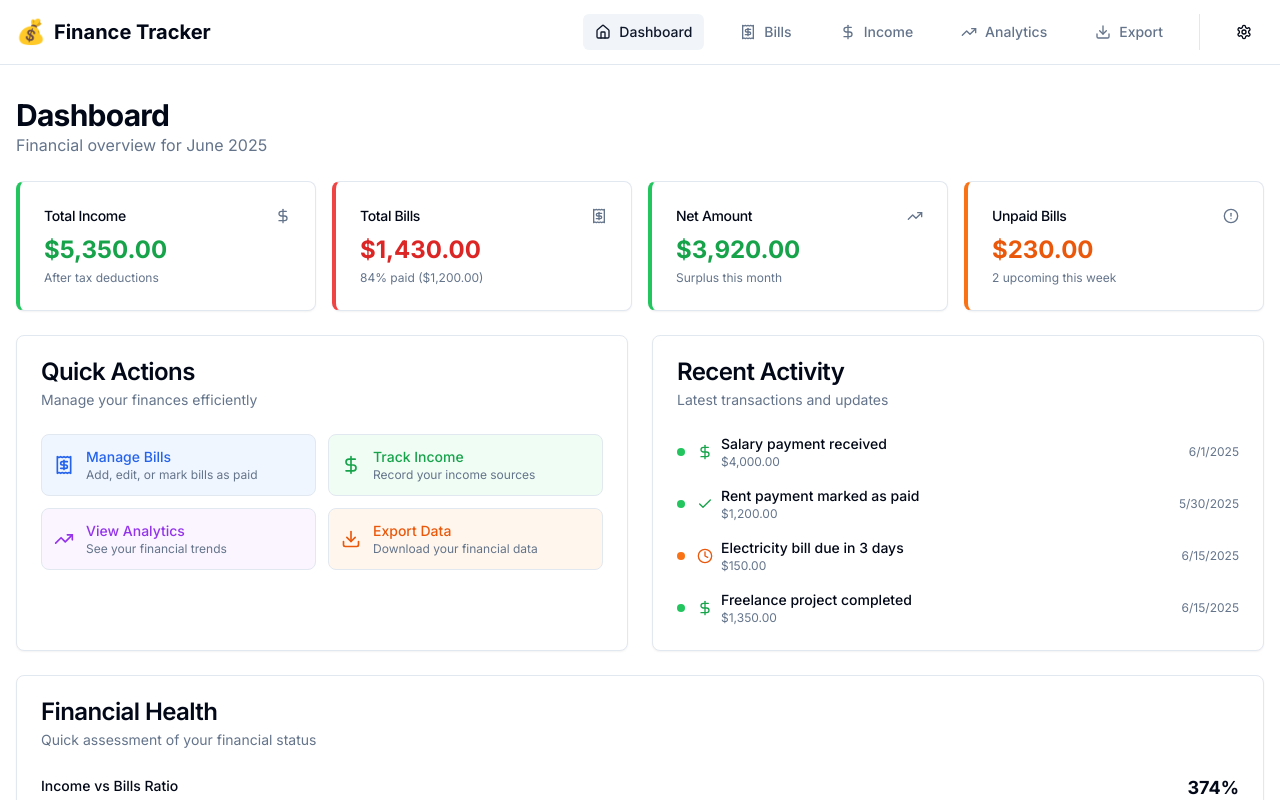
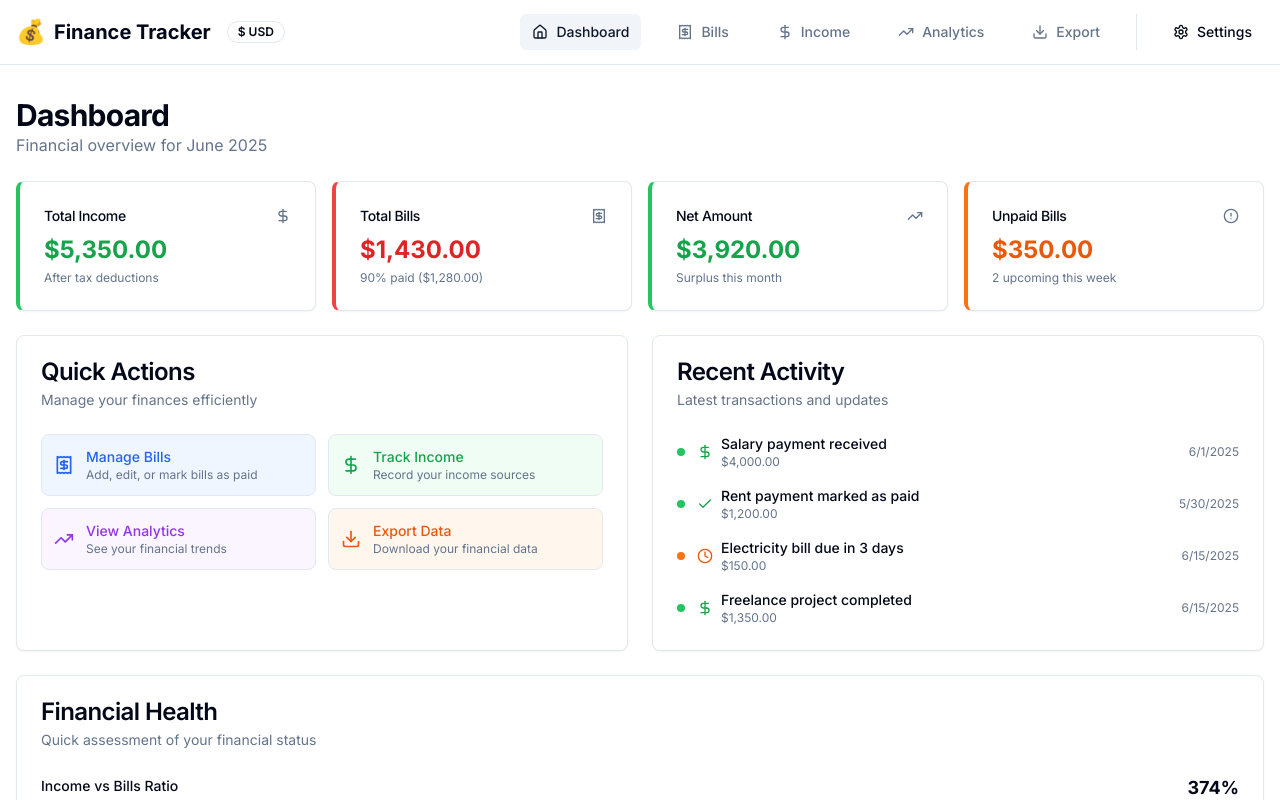
Before and after one commit to Mocsid/personal-finance-tracker, a Next.js app: page / in a window 1280 px wide. Shown: the top 800 px of the page. Built offline with nearby package versions, Linux system fonts and the light colour scheme.

Commit message:
Add currency indicator to navigation and refactor dashboard components

```diff
--- a/src/app/page.tsx
+++ b/src/app/page.tsx
@@ -1,8 +1,8 @@
-import { Card, CardContent, CardDescription, CardHeader, CardTitle } from '@/components/ui/card'
+import { FinancialSummary } from '@/components/dashboard/financial-summary'
 import { RecentActivity } from '@/components/dashboard/recent-activity'
 import { QuickActions } from '@/components/dashboard/quick-actions'
+import { Card, CardContent, CardDescription, CardHeader, CardTitle } from '@/components/ui/card'
 import { formatCurrency, getMonthName, getCurrentMonth, getCurrentYear } from '@/lib/utils'
-import { DollarSign, Receipt, TrendingUp, AlertCircle } from 'lucide-react'
 
 // This would normally come from your database
 const mockData = {
@@ -10,8 +10,8 @@ const mockData = {
   currentYear: getCurrentYear(),
   totalIncome: 5350, // Updated to match the new income data
   totalBills: 1430,  // Updated to match the new bill data
-  paidBills: 1200,
-  unpaidBills: 230,
+  paidBills: 1280,   // Rent + Internet
+  unpaidBills: 350,  // Electricity + Insurance
   upcomingBills: 2,
 }
 
@@ -28,71 +28,13 @@ export default function Dashboard() {
         </p>
       </div>
 
-      <div className="grid gap-4 md:grid-cols-2 lg:grid-cols-4">
-        <Card className="border-l-4 border-l-green-500">
-          <CardHeader className="flex flex-row items-center justify-between space-y-0 pb-2">
-            <CardTitle className="text-sm font-medium">Total Income</CardTitle>
-            <DollarSign className="h-4 w-4 text-muted-foreground" />
-          </CardHeader>
-          <CardContent>
-            <div className="text-2xl font-bold text-green-600">
-              {formatCurrency(mockData.totalIncome)}
-            </div>
-            <p className="text-xs text-muted-foreground mt-1">
-              After tax deductions
-            </p>
-          </CardContent>
-        </Card>
-
-        <Card className="border-l-4 border-l-red-500">
-          <CardHeader className="flex flex-row items-center justify-between space-y-0 pb-2">
-            <CardTitle className="text-sm font-medium">Total Bills</CardTitle>
-            <Receipt className="h-4 w-4 text-muted-foreground" />
-          </CardHeader>
-          <CardContent>
-            <div className="text-2xl font-bold text-red-600">
-              {formatCurrency(mockData.totalBills)}
-            </div>
-            <p className="text-xs text-muted-foreground mt-1">
-              {Math.round(paidPercentage)}% paid ({formatCurrency(mockData.paidBills)})
-            </p>
-          </CardContent>
-        </Card>
-
-        <Card className={`border-l-4 ${
-          netAmount >= 0 ? 'border-l-green-500' : 'border-l-red-500'
-        }`}>
-          <CardHeader className="flex flex-row items-center justify-between space-y-0 pb-2">
-            <CardTitle className="text-sm font-medium">Net Amount</CardTitle>
-            <TrendingUp className="h-4 w-4 text-muted-foreground" />
-          </CardHeader>
-          <CardContent>
-            <div className={`text-2xl font-bold ${
-              netAmount >= 0 ? 'text-green-600' : 'text-red-600'
-            }`}>
-              {formatCurrency(netAmount)}
-            </div>
-            <p className="text-xs text-muted-foreground mt-1">
-              {netAmount >= 0 ? 'Surplus this month' : 'Deficit this month'}
-            </p>
-          </CardContent>
-        </Card>
-
-        <Card className="border-l-4 border-l-orange-500">
-          <CardHeader className="flex flex-row items-center justify-between space-y-0 pb-2">
-            <CardTitle className="text-sm font-medium">Unpaid Bills</CardTitle>
-            <AlertCircle className="h-4 w-4 text-muted-foreground" />
-          </CardHeader>
-          <CardContent>
-            <div className="text-2xl font-bold text-orange-600">
-              {formatCurrency(mockData.unpaidBills)}
-            </div>
-            <p className="text-xs text-muted-foreground mt-1">
-              {mockData.upcomingBills} upcoming this week
-            </p>
-          </CardContent>
-        </Card>
-      </div>
+      <FinancialSummary
+        totalIncome={mockData.totalIncome}
+        totalBills={mockData.totalBills}
+        paidBills={mockData.paidBills}
+        unpaidBills={mockData.unpaidBills}
+        upcomingBills={mockData.upcomingBills}
+      />
 
       <div className="grid gap-6 md:grid-cols-2">
         <QuickActions />
--- /dev/null
+++ b/src/components/dashboard/financial-summary.tsx
@@ -0,0 +1,92 @@
+'use client'
+
+import { Card, CardContent, CardHeader, CardTitle } from '../ui/card'
+import { formatCurrency } from '@/lib/utils'
+import { DollarSign, Receipt, TrendingUp, AlertCircle } from 'lucide-react'
+
+interface FinancialSummaryProps {
+  totalIncome: number
+  totalBills: number
+  paidBills: number
+  unpaidBills: number
+  upcomingBills: number
+}
+
+export function FinancialSummary({
+  totalIncome,
+  totalBills,
+  paidBills,
+  unpaidBills,
+  upcomingBills
+}: FinancialSummaryProps) {
+  const netAmount = totalIncome - totalBills
+  const paidPercentage = totalBills > 0 ? (paidBills / totalBills) * 100 : 0
+
+  return (
+    <div className="grid gap-4 md:grid-cols-2 lg:grid-cols-4">
+      <Card className="border-l-4 border-l-green-500">
+        <CardHeader className="flex flex-row items-center justify-between space-y-0 pb-2">
+          <CardTitle className="text-sm font-medium">Total Income</CardTitle>
+          <DollarSign className="h-4 w-4 text-muted-foreground" />
+        </CardHeader>
+        <CardContent>
+          <div className="text-2xl font-bold text-green-600">
+            {formatCurrency(totalIncome)}
+          </div>
+          <p className="text-xs text-muted-foreground mt-1">
+            After tax deductions
+          </p>
+        </CardContent>
+      </Card>
+
+      <Card className="border-l-4 border-l-red-500">
+        <CardHeader className="flex flex-row items-center justify-between space-y-0 pb-2">
+          <CardTitle className="text-sm font-medium">Total Bills</CardTitle>
+          <Receipt className="h-4 w-4 text-muted-foreground" />
+        </CardHeader>
+        <CardContent>
+          <div className="text-2xl font-bold text-red-600">
+            {formatCurrency(totalBills)}
+          </div>
+          <p className="text-xs text-muted-foreground mt-1">
+            {Math.round(paidPercentage)}% paid ({formatCurrency(paidBills)})
+          </p>
+        </CardContent>
+      </Card>
+
+      <Card className={`border-l-4 ${
+        netAmount >= 0 ? 'border-l-green-500' : 'border-l-red-500'
+      }`}>
+        <CardHeader className="flex flex-row items-center justify-between space-y-0 pb-2">
+          <CardTitle className="text-sm font-medium">Net Amount</CardTitle>
+          <TrendingUp className="h-4 w-4 text-muted-foreground" />
+        </CardHeader>
+        <CardContent>
+          <div className={`text-2xl font-bold ${
+            netAmount >= 0 ? 'text-green-600' : 'text-red-600'
+          }`}>
+            {formatCurrency(netAmount)}
+          </div>
+          <p className="text-xs text-muted-foreground mt-1">
+            {netAmount >= 0 ? 'Surplus this month' : 'Deficit this month'}
+          </p>
+        </CardContent>
+      </Card>
+
+      <Card className="border-l-4 border-l-orange-500">
+        <CardHeader className="flex flex-row items-center justify-between space-y-0 pb-2">
+          <CardTitle className="text-sm font-medium">Unpaid Bills</CardTitle>
+          <AlertCircle className="h-4 w-4 text-muted-foreground" />
+        </CardHeader>
+        <CardContent>
+          <div className="text-2xl font-bold text-orange-600">
+            {formatCurrency(unpaidBills)}
+          </div>
+          <p className="text-xs text-muted-foreground mt-1">
+            {upcomingBills} upcoming this week
+          </p>
+        </CardContent>
+      </Card>
+    </div>
+  )
+}
--- a/src/components/navigation.tsx
+++ b/src/components/navigation.tsx
@@ -5,6 +5,9 @@ import { usePathname } from 'next/navigation'
 import { cn } from '@/lib/utils'
 import { DollarSign, Receipt, Home, TrendingUp, Download, Settings } from 'lucide-react'
 import { Button } from './ui/button'
+import { Badge } from './ui/badge'
+import { useCurrency } from './currency/currency-provider'
+import { CURRENCIES } from '@/lib/currency'
 
 const navigation = [
   { name: 'Dashboard', href: '/', icon: Home },
@@ -16,6 +19,7 @@ const navigation = [
 
 export function Navigation() {
   const pathname = usePathname()
+  const { currency } = useCurrency()
 
   return (
     <nav className="border-b bg-background/95 backdrop-blur supports-[backdrop-filter]:bg-background/60 sticky top-0 z-40">
@@ -26,6 +30,11 @@ export function Navigation() {
               <span className="text-2xl">💰</span>
               <span className="hidden sm:inline">Finance Tracker</span>
             </Link>
+
+            {/* Currency Indicator */}
+            <Badge variant="outline" className="hidden sm:flex">
+              {CURRENCIES[currency].symbol} {currency}
+            </Badge>
           </div>
 
           <div className="flex items-center space-x-1 sm:space-x-6">
@@ -49,10 +58,13 @@ export function Navigation() {
               )
             })}
 
-            <div className="hidden sm:flex items-center space-x-2 ml-6 pl-6 border-l">
-              <Button variant="ghost" size="sm">
-                <Settings className="h-4 w-4" />
-              </Button>
+            <div className="flex items-center space-x-2 ml-6 pl-6 border-l">
+              <Link href="/settings">
+                <Button variant="ghost" size="sm">
+                  <Settings className="h-4 w-4" />
+                  <span className="hidden sm:inline ml-2">Settings</span>
+                </Button>
+              </Link>
             </div>
           </div>
         </div>
```
